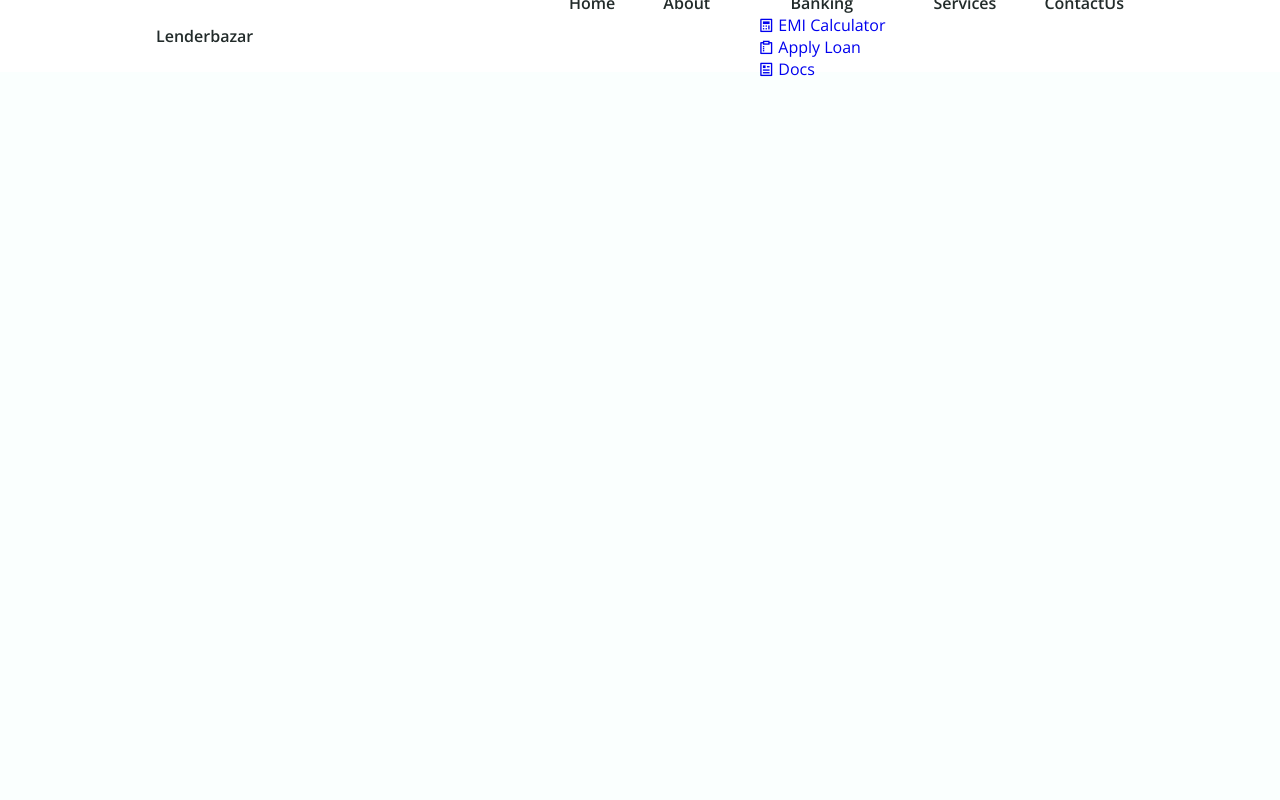
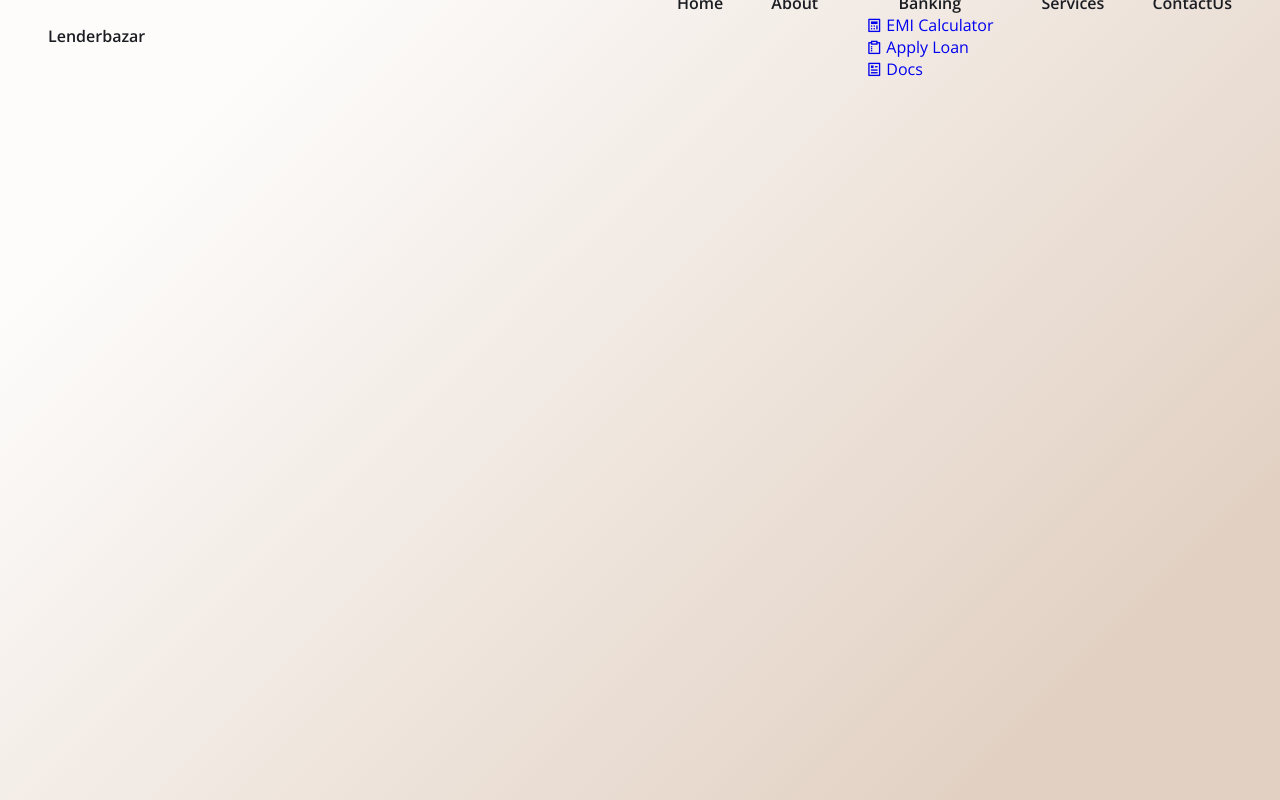
Before and after one commit to Samrat-11/loan-agency, a plain HTML site: page lib/navbar.html in a window 1280 px wide. Drawn offline with nearby package versions, Linux system fonts and the light colour scheme; files that its build step writes are made by us from their sources.

Commit message:
path changes

```diff
--- a/lib/navbar.html
+++ b/lib/navbar.html
@@ -1,6 +1,6 @@
 
 <link href="https://cdn.jsdelivr.net/npm/remixicon/fonts/remixicon.css" rel="stylesheet">
-<link rel="stylesheet" href="assets/css/styles.css">
+<link rel="stylesheet" href="../lib/styles.css">
 
 <!-- <style>
     /* add style here for this page */
```
Also changed, not shown: index.html (+2 -2 lines), lib/emi-calculator.html (+1 -1 lines), lib/main.js (renamed from assets/js/main.js), lib/styles.css (renamed from assets/css/styles.css).
